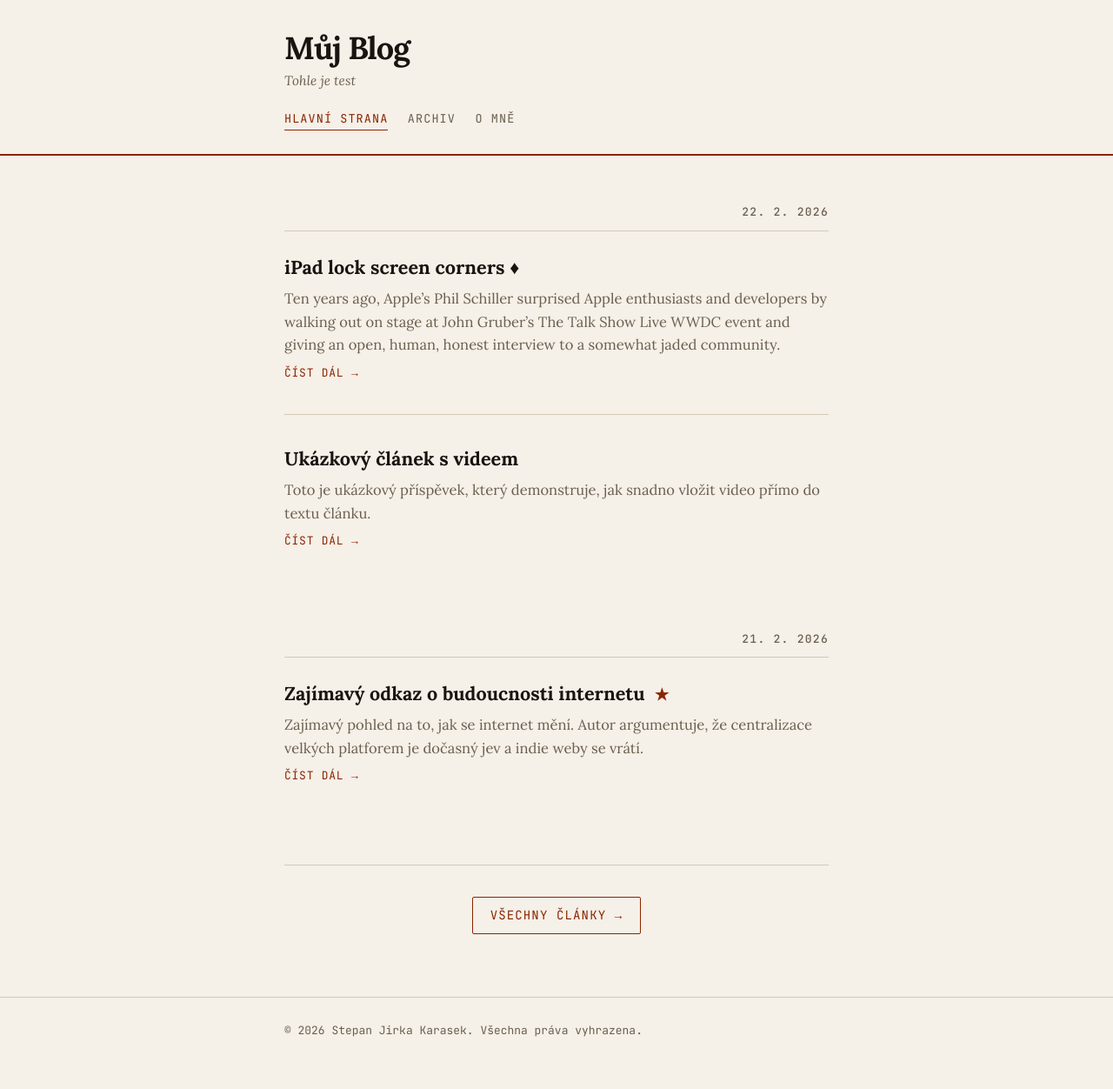
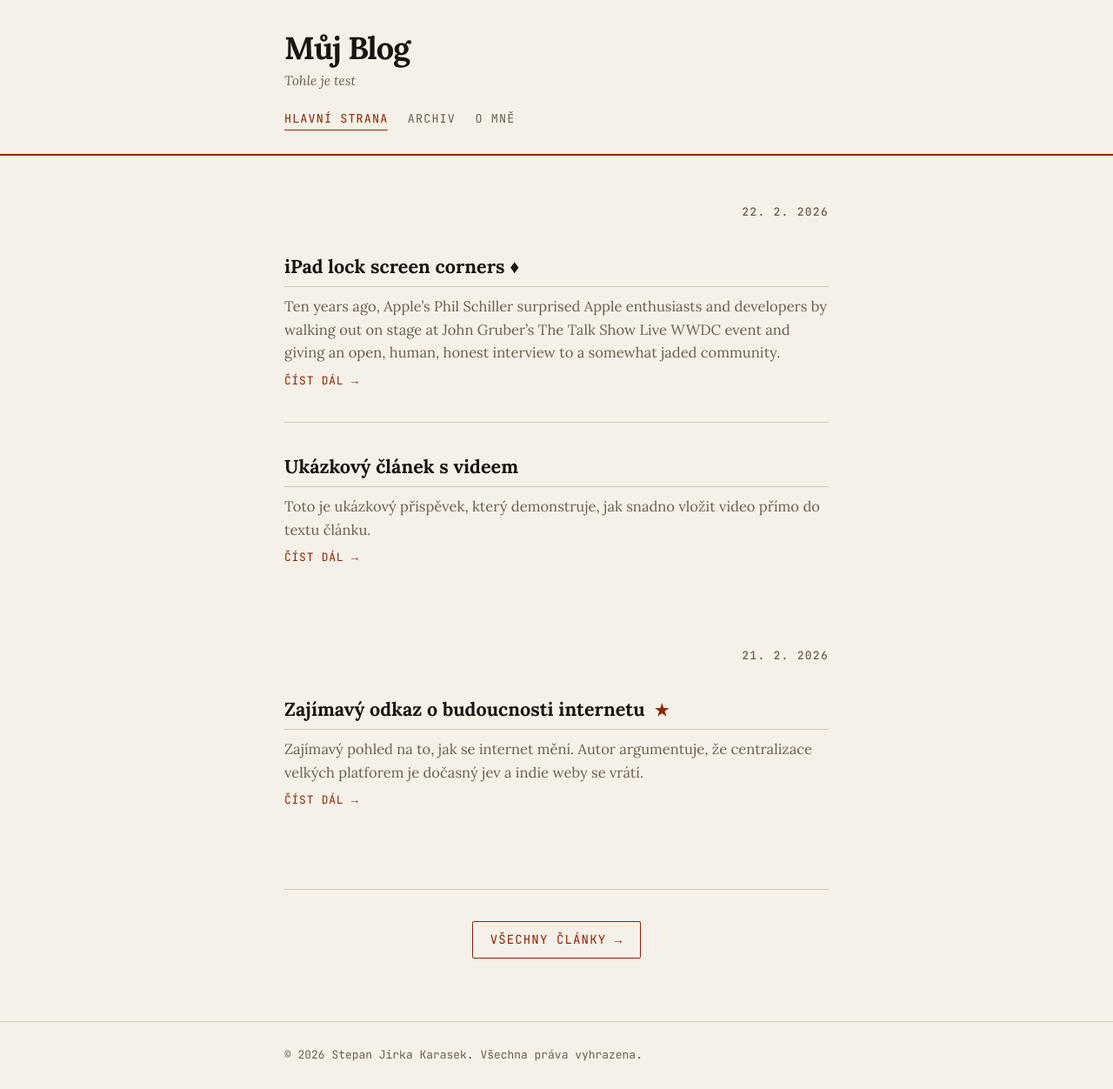
Before and after one commit to StepanJirkaKarasek/StepanJirkaKarasek.github.io, a Jekyll site: the page built from index.html, in a window 1280 px wide. Shown: the whole page at 87% size. Built offline with Jekyll 4.4.1, drawn with Linux system fonts in a browser that asks for light colours; before the commit the page ends 1224 px from its top, so only the background shows below that.

Commit message:
Update main.css

```diff
--- a/assets/css/main.css
+++ b/assets/css/main.css
@@ -115,9 +115,18 @@ body {
   letter-spacing: 0.1em;
   color: var(--text-muted);
   padding-bottom: 0.5rem;
-  border-bottom: 1px solid var(--border);
+  border-bottom: none;
   margin-bottom: 1.5rem;
   text-align: right;
+}
+
+.post-item-title {
+  font-size: 1.2rem;
+  font-weight: 700;
+  line-height: 1.3;
+  margin-bottom: 0.5rem;
+  padding-bottom: 0.5rem;
+  border-bottom: 1px solid var(--border);
 }
 
 .post-item { margin-bottom: 2rem; padding-bottom: 2rem; border-bottom: 1px solid var(--border); }
```
